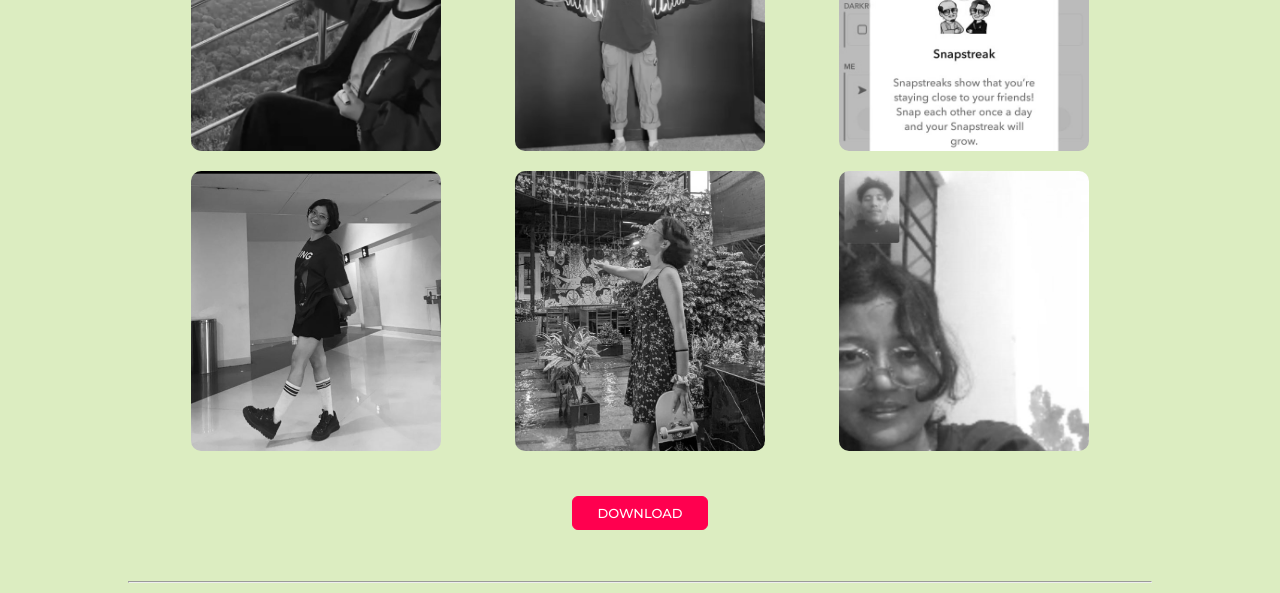
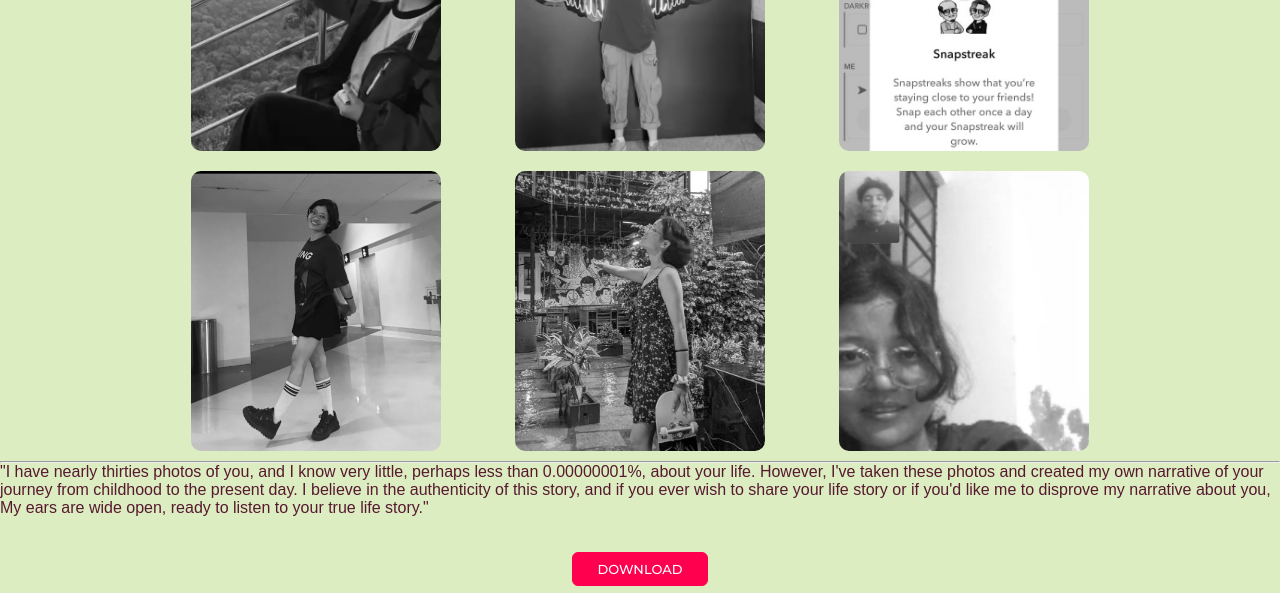
Before and after one commit to jigmatdorjey/HappyBirthday-CyberMystique1, a plain HTML site: page HOME/IMAGE/image.html in a window 1280 px wide. Shown: the part 2135-2728 px from the top of the page. Drawn offline with Linux system fonts and the light colour scheme.

Commit message:
Update image.html

```diff
--- a/HOME/IMAGE/image.html
+++ b/HOME/IMAGE/image.html
@@ -96,6 +96,23 @@
      <div class="ah">
       <a id="ah" href="../MAIN/main.html">HOME</a>
      </div>
+
+      <!-- Story  -->
+     <hr id="hori10">
+     <div class="story">
+      <p>
+        "I have nearly thirties photos of you, and I know very little,
+        perhaps less than 0.00000001%, about your life. However,
+        I've taken these photos and created my own narrative of your
+        journey from childhood to the present day. I believe in the
+        authenticity of this story, and if you ever wish to share your
+         life story or if you'd like me to disprove my narrative about
+         you, My ears are wide open, ready to listen to your true life
+         story."
+      </p>
+     </div>
+
+
      <div class="download">
       <!-- /<button type="submit" class="btn btn2">DOWNLOAD</button> -->
       <a href="https://drive.google.com/drive/folders/1yY6WsKbbJROYeHRThivyPgPGR3K6XQXc?usp=drive_link" download class="btn btn2">DOWNLOAD</a>
```
